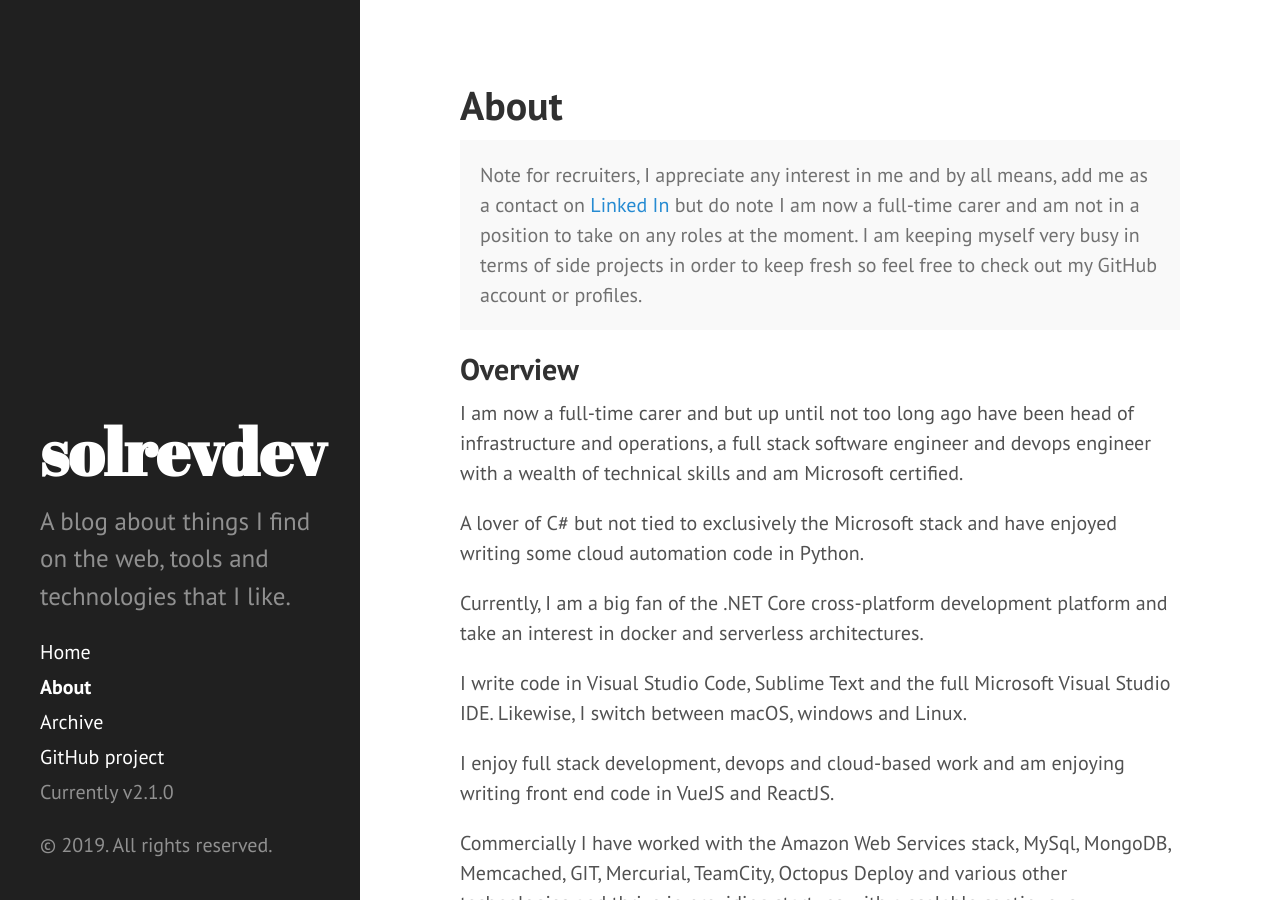
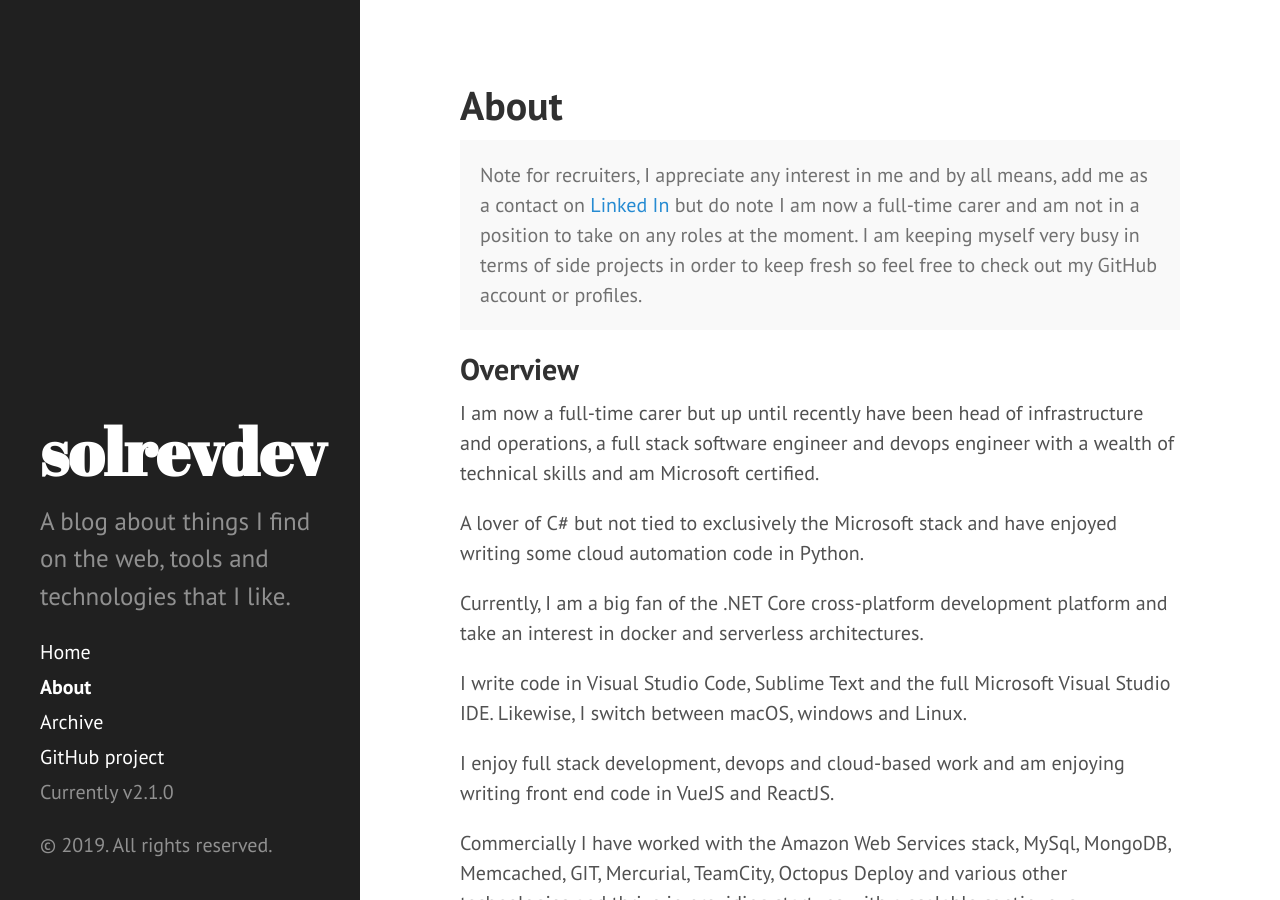
Before and after one commit to solrevdev/solrevdev.github.io, a Jekyll site: the page built from about/index.md, in a window 1280 px wide and 900 px high. Built offline with Jekyll 4.4.1, drawn with Linux system fonts in a browser that asks for light colours.

Commit message:
Update index.md

```diff
--- a/about/index.md
+++ b/about/index.md
@@ -10,7 +10,7 @@ Note for recruiters, I appreciate any interest in me and by all means, add me as
 ## Overview
 
 
-I am now a full-time carer and but up until not too long ago have been head of infrastructure and operations, a full stack software engineer and devops engineer with a wealth of technical skills and am Microsoft certified.
+I am now a full-time carer but up until recently have been head of infrastructure and operations, a full stack software engineer and devops engineer with a wealth of technical skills and am Microsoft certified.
 
 A lover of C# but not tied to exclusively the Microsoft stack and have enjoyed writing some cloud automation code in Python.
 
```
